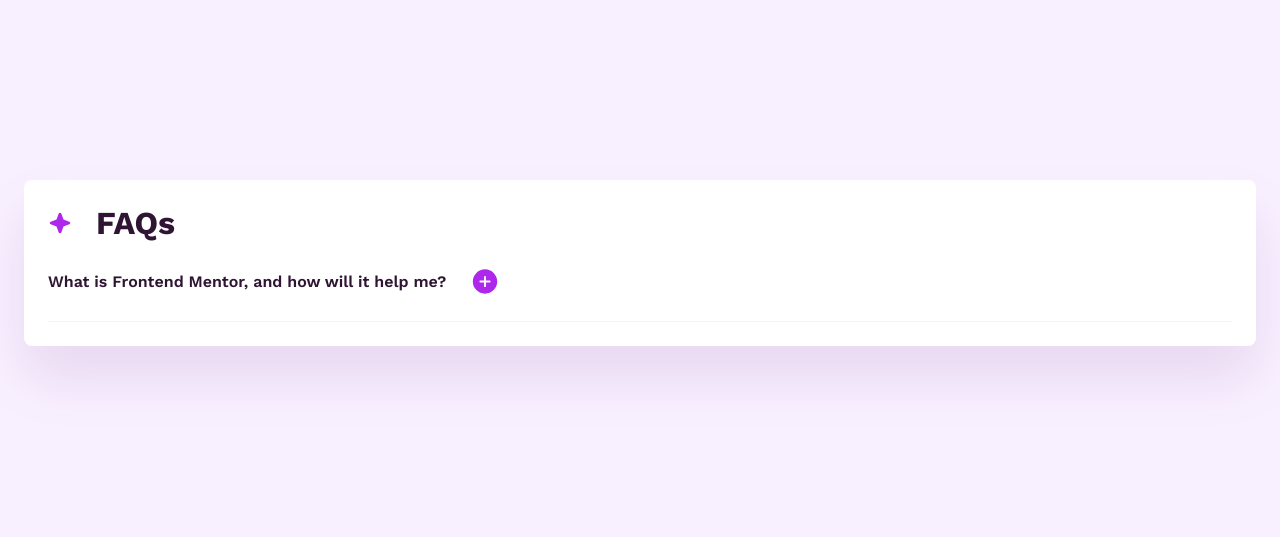
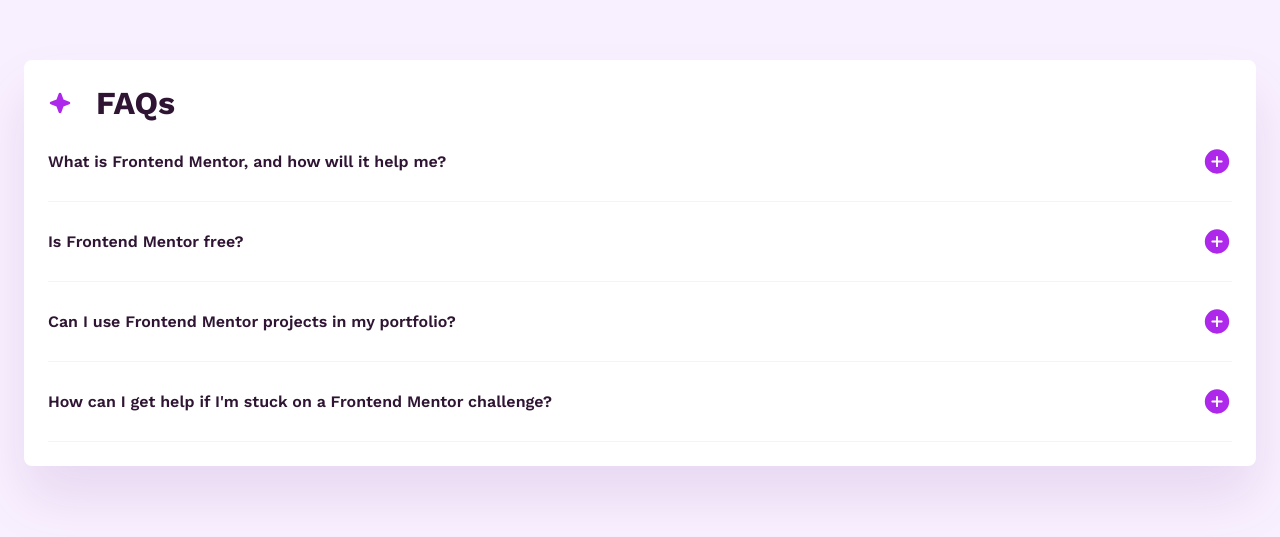
Before and after one commit to Dpal88/FAQ-Accordion, a plain HTML site: page index.html in a window 1280 px wide. Shown: the part 137-674 px from the top of the page. Drawn offline with Linux system fonts and the light colour scheme.

Commit message:
added the rest of the html

```diff
--- a/css/styles.css
+++ b/css/styles.css
@@ -89,6 +89,7 @@
 
 .question {
     display: flex;
+    justify-content: space-between;
     align-items: center;
     gap: 1.5rem;
 
--- a/index.html
+++ b/index.html
@@ -36,30 +36,49 @@
 
     </div>
 
+    <div class="faq" role="button" aria-expanded="false">
+
+      <div class="question">
+        <h2 class="question__heading">Is Frontend Mentor free?</h2>
+        <img class="question__img" src="assets/images/icon-plus.svg" alt="plus icon">
+      </div>
+
+      <div class="answer" role="dialog">
+        <p class="answer__text">Yes, Frontend Mentor offers both free and premium coding challenges, with the free
+          option providing access to a range of projects suitable for all skill levels.</p>
+      </div>
+
+    </div>
+
+    <div class="faq" role="button" aria-expanded="false">
+
+      <div class="question">
+        <h2 class="question__heading">Can I use Frontend Mentor projects in my portfolio?</h2>
+        <img class="question__img" src="assets/images/icon-plus.svg" alt="plus icon">
+      </div>
+
+      <div class="answer" role="dialog">
+        <p class="answer__text">Yes, you can use projects completed on Frontend Mentor in your portfolio. It's an excellent
+          way to showcase your skills to potential employers!</p>
+      </div>
+
+    </div>
+
+    <div class="faq" role="button" aria-expanded="false">
+
+      <div class="question">
+        <h2 class="question__heading">How can I get help if I'm stuck on a Frontend Mentor challenge?</h2>
+        <img class="question__img" src="assets/images/icon-plus.svg" alt="plus icon">
+      </div>
+
+      <div class="answer" role="dialog">
+        <p class="answer__text">The best place to get help is inside Frontend Mentor's Discord community. There's a help
+          channel where you can ask questions and seek support from other community members.</p>
+      </div>
+
+    </div>
+
   </main>
-
-  <!--
-  What is Frontend Mentor, and how will it help me?
-
-  Frontend Mentor offers realistic coding challenges to help developers improve their
-  frontend coding skills with projects in HTML, CSS, and JavaScript. It's suitable for
-  all levels and ideal for portfolio building.
-
-  Is Frontend Mentor free?
-
-  Yes, Frontend Mentor offers both free and premium coding challenges, with the free
-  option providing access to a range of projects suitable for all skill levels.
-
-  Can I use Frontend Mentor projects in my portfolio?
-
-  Yes, you can use projects completed on Frontend Mentor in your portfolio. It's an excellent
-  way to showcase your skills to potential employers!
-
-  How can I get help if I'm stuck on a Frontend Mentor challenge?
-
-  The best place to get help is inside Frontend Mentor's Discord community. There's a help
-  channel where you can ask questions and seek support from other community members.
-  -->
 
 
   <!-- <div class="attribution">
```
